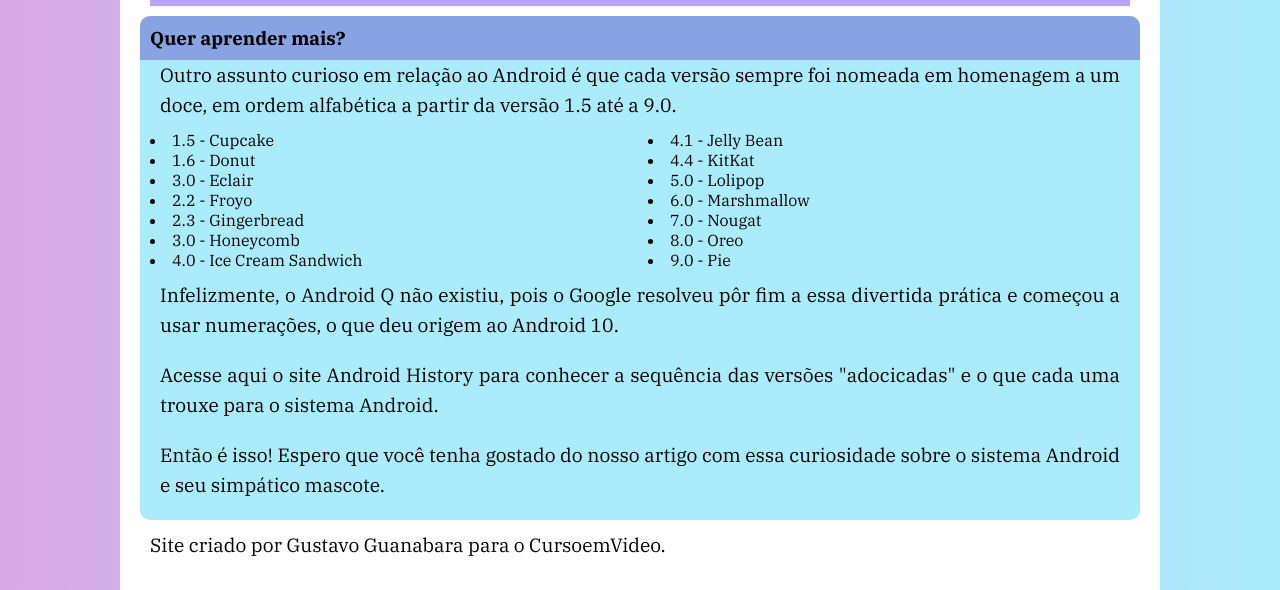
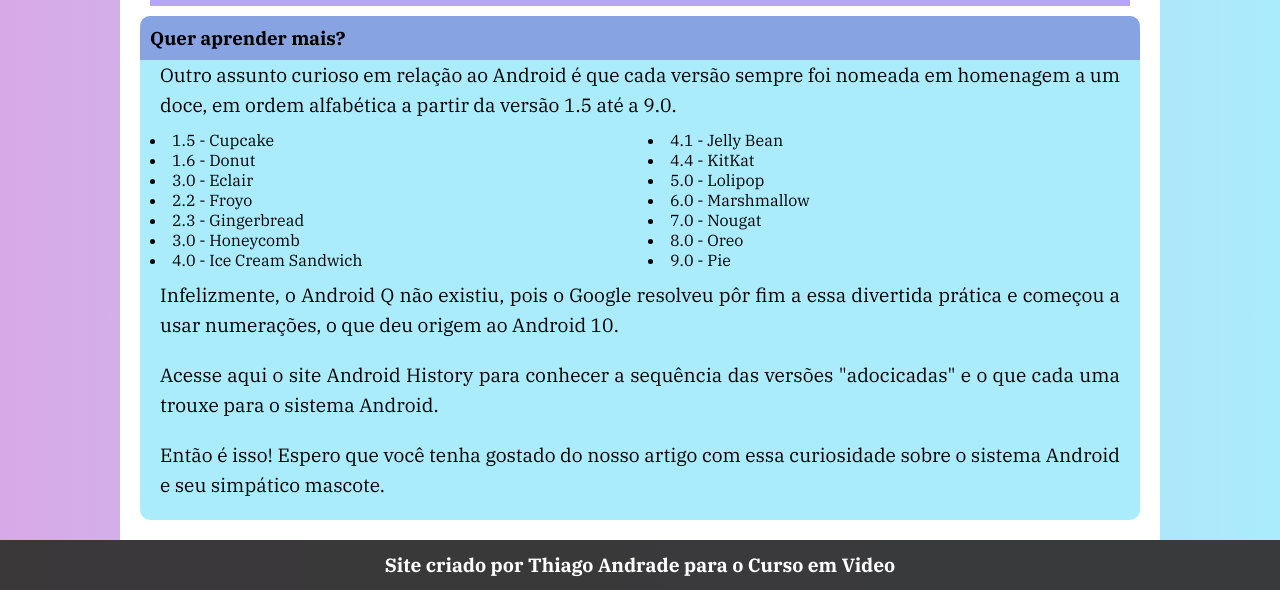
Before and after one commit to Thiagoandrade09/projeto-android-, a plain HTML site: page index.html in a window 1280 px wide. Shown: the part 2477-3067 px from the top of the page. Drawn offline with Linux system fonts and the light colour scheme.

Commit message:
problema corrigido

```diff
--- a/android.css
+++ b/android.css
@@ -141,3 +141,12 @@ div iframe {
     height: 90%;
 
 }
+
+footer p {
+    text-align: center;
+    width: auto;
+    font-weight: 700;
+    padding: 10px;
+    background-color: rgba(53, 52, 52, 0.966);
+    color: white;
+}
--- a/index.html
+++ b/index.html
@@ -68,10 +68,11 @@
                 <p>Então é isso! Espero que você tenha gostado do nosso artigo com essa curiosidade sobre o sistema Android e seu simpático mascote.</p>
             </aside>
 
-            <footer>
-                <p>Site criado por Gustavo Guanabara para o CursoemVideo.</p>
-            </footer>
+
     </main>
+    <footer>
+        <p>Site criado por Thiago Andrade para o Curso em Video </p>
+    </footer>
 
 </body>
 </html>
```
